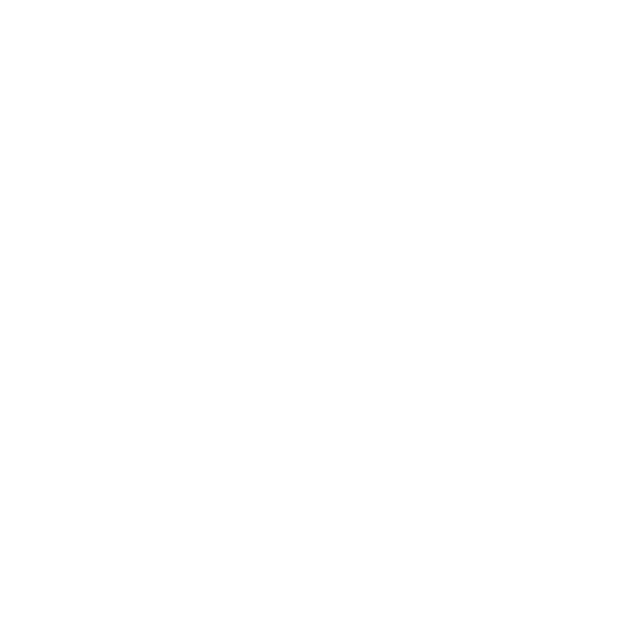
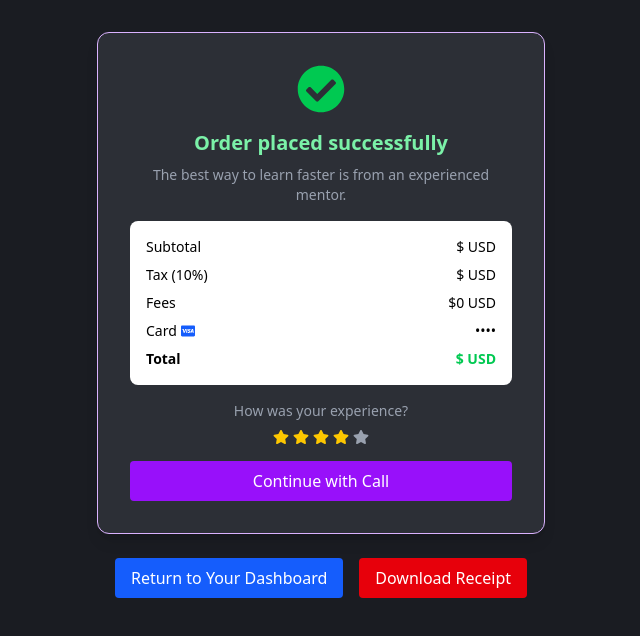
Before and after one commit to BlackRabbitHere/mentr-app, a React (Vite) app: page /payment-success in a window 1280 px wide. Before the commit this address had no page. Shown: the top 636 px of the page, without its empty margins (319-959 px from the left). Built offline with nearby package versions, Linux system fonts and the light colour scheme.

Commit message:
Implemented the Payment Success Page along with the  live call feature

```diff
--- a/package.json
+++ b/package.json
@@ -12,6 +12,7 @@
   "dependencies": {
     "@headlessui/react": "^2.2.7",
     "@tailwindcss/postcss": "^4.1.11",
+    "jspdf": "^3.0.1",
     "react": "^18.3.1",
     "react-dom": "^18.3.1",
     "react-icons": "^5.5.0",
--- a/src/App.jsx
+++ b/src/App.jsx
@@ -3,6 +3,7 @@
 import React from 'react';
 import Results from './components/Results';
 import PaymentForm from './components/checkout/PaymentForm';
+import PaymentSuccess from './components/checkout/PaymentSuccess';
 
 
 function App(){
@@ -13,6 +14,7 @@
                     <Route path='/' element={<Home/>}/>
                     <Route path='/results' element={<Results/>}/>
                     <Route path='/payment' element={<PaymentForm/>}/>
+                    <Route path='/payment-success' element={<PaymentSuccess/>}/>
                 </Routes>
             </Router>
         </React.Fragment>
--- a/src/components/checkout/PaymentForm.jsx
+++ b/src/components/checkout/PaymentForm.jsx
@@ -1,9 +1,13 @@
-import { useLocation } from "react-router-dom";
+import { useLocation,useNavigate } from "react-router-dom";
 import { useState } from "react";
+
 
 function PaymentPage() {
   const location = useLocation();
   const { mentor, date, time } = location.state || {};
+
+  const navigate = useNavigate();
+
 
   const [cardNumber, setCardNumber] = useState("");
   const [cardHolder, setCardHolder] = useState("");
@@ -37,7 +41,18 @@
 
   const handleConfirmPay = () => {
     if (validateCard()) {
-      alert("Payment Confirmed ✅ (Simulation)");
+      navigate("/payment-success", {
+        state: {
+            mentor,
+            cardLast4: cardNumber.slice(-4),
+            total: parseFloat(mentor.price) + 2,
+            subtotal: parseFloat(mentor.price),
+            tax: 2,
+            date,
+            time,
+        },
+        });
+
     }
   };
 
--- /dev/null
+++ b/src/components/checkout/PaymentSuccess.jsx
@@ -0,0 +1,106 @@
+import { useLocation, useNavigate } from "react-router-dom";
+import { FaCcVisa, FaCheckCircle } from "react-icons/fa";
+import { FaStar } from "react-icons/fa";
+import jsPDF from "jspdf";
+
+function PaymentSuccess() {
+  const location = useLocation();
+  const navigate = useNavigate();
+  const {
+    mentor,
+    cardLast4,
+    subtotal,
+    tax,
+    total,
+    date,
+    time
+  } = location.state || {};
+
+  const handleDownloadReceipt = () => {
+    const doc = new jsPDF();
+    doc.setFontSize(16);
+    doc.text("Receipt - Mentor Booking", 20, 20);
+    doc.setFontSize(12);
+    doc.text(`Mentor: ${mentor?.name}`, 20, 30);
+    doc.text(`Date: ${date}`, 20, 40);
+    doc.text(`Time: ${time}`, 20, 50);
+    doc.text(`Subtotal: $${subtotal}`, 20, 60);
+    doc.text(`Tax: $${tax}`, 20, 70);
+    doc.text(`Total: $${total}`, 20, 80);
+    doc.text(`Paid via: VISA •••• ${cardLast4}`, 20, 90);
+    doc.save("mentor-receipt.pdf");
+  };
+
+  return (
+    <div className="min-h-screen bg-[#1a1c22] text-white flex flex-col items-center p-8">
+      <div className="bg-[#2c2f36] p-8 rounded-xl shadow-lg w-full max-w-md border border-purple-300">
+        <div className="flex justify-center mb-4">
+        <FaCheckCircle className="text-green-500 text-5xl" />
+        </div>
+
+        <h2 className="text-center text-xl font-bold mb-2 text-green-300">
+          Order placed successfully
+        </h2>
+        <p className="text-center text-gray-400 mb-4 text-sm">
+          The best way to learn faster is from an experienced mentor.
+        </p>
+
+        <div className="bg-white text-black rounded-lg p-4 space-y-2 text-sm">
+          <div className="flex justify-between">
+            <span>Subtotal</span>
+            <span>${subtotal} USD</span>
+          </div>
+          <div className="flex justify-between">
+            <span>Tax (10%)</span>
+            <span>${tax} USD</span>
+          </div>
+          <div className="flex justify-between">
+            <span>Fees</span>
+            <span>$0 USD</span>
+          </div>
+          <div className="flex justify-between items-center">
+            <span className="flex items-center gap-1">
+              Card <FaCcVisa className="text-blue-600" />
+            </span>
+            <span>•••• {cardLast4}</span>
+          </div>
+          <div className="flex justify-between font-bold mt-2">
+            <span>Total</span>
+            <span className="text-green-500">${total} USD</span>
+          </div>
+        </div>
+
+        <p className="text-center text-sm mt-4 text-gray-400">How was your experience?</p>
+        <div className="flex justify-center gap-1 my-2 text-yellow-400">
+          {Array.from({ length: 5 }).map((_, i) => (
+            <FaStar key={i} className={`${i < 4 ? "text-yellow-400" : "text-gray-400"}`} />
+          ))}
+        </div>
+
+        <button
+          className="w-full bg-purple-600 text-white py-2 rounded mt-2 hover:bg-purple-700"
+          onClick={() => window.open("https://meet.jit.si/MentrTestCallRoom", "_blank")}
+        >
+          Continue with Call
+        </button>
+      </div>
+
+      <div className="mt-6 space-x-4 flex flex-col sm:flex-row items-center">
+        <button
+          onClick={() => navigate("/")}
+          className="bg-blue-600 px-4 py-2 rounded text-white hover:bg-blue-700"
+        >
+          Return to Your Dashboard
+        </button>
+        <button
+          onClick={handleDownloadReceipt}
+          className="bg-red-600 px-4 py-2 rounded text-white hover:bg-red-700 mt-2 sm:mt-0"
+        >
+          Download Receipt
+        </button>
+      </div>
+    </div>
+  );
+}
+
+export default PaymentSuccess;
```
Also changed, not shown: 1 other file (tests, documents, lock files or other folders).
